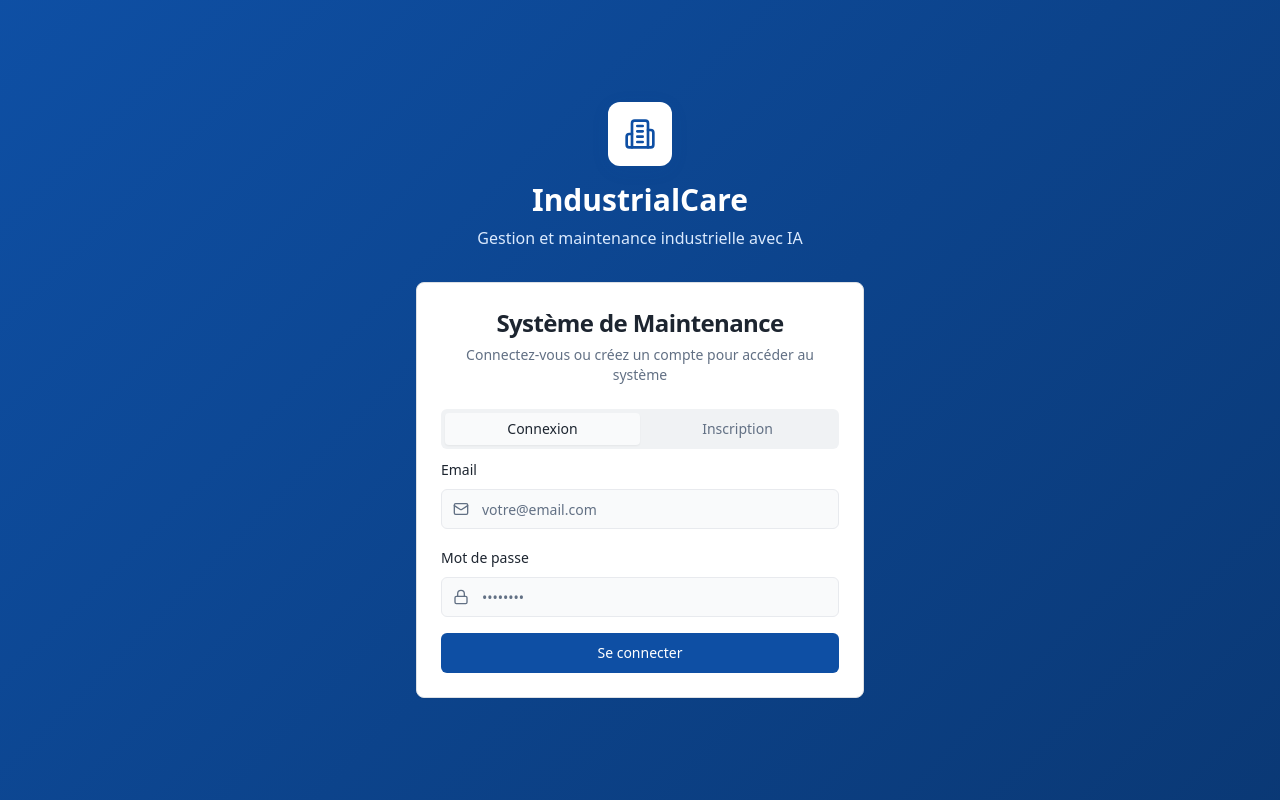
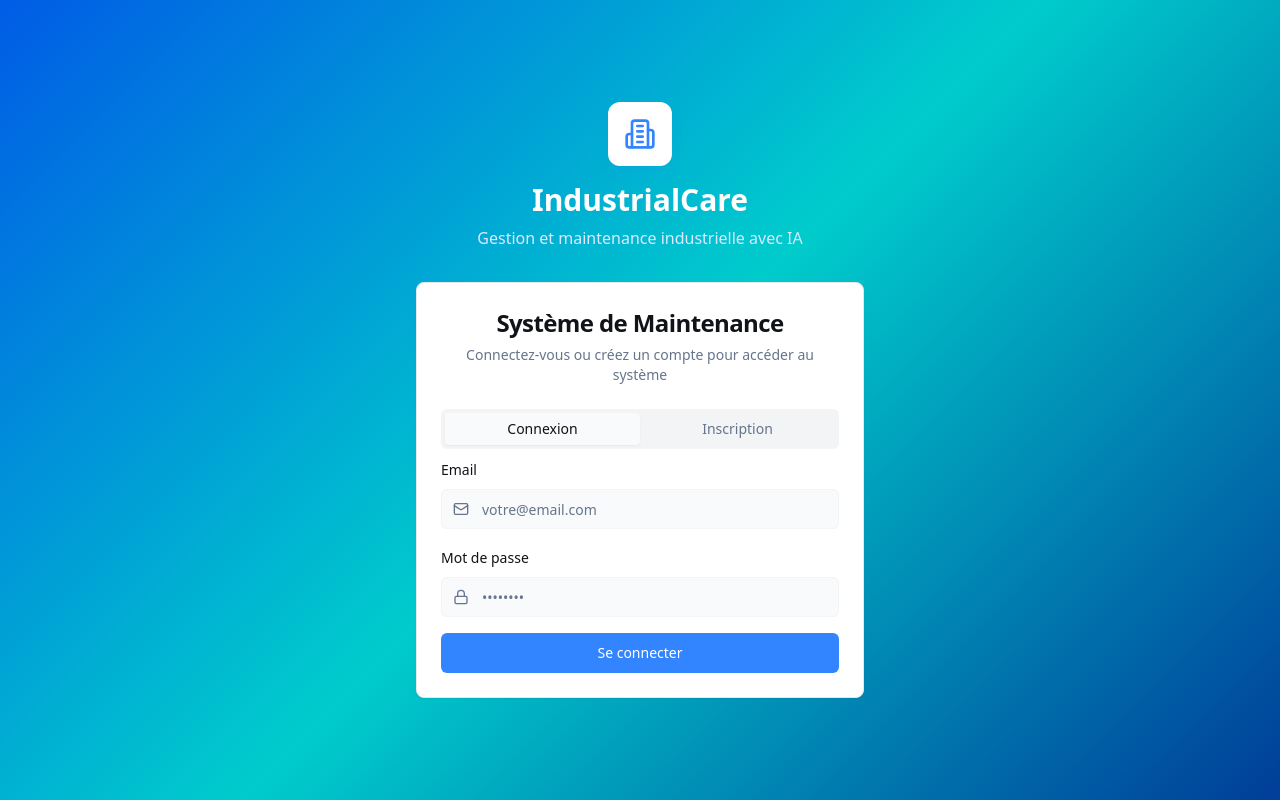
Before and after one commit to eliass404/mainteo, a React (Vite) app: page / in a window 1280 px wide. Built offline with nearby package versions, Linux system fonts and the light colour scheme.

Commit message:
Refactor: Enhance app graphics

```diff
--- a/src/index.css
+++ b/src/index.css
@@ -8,60 +8,82 @@ All colors MUST be HSL.
 
 @layer base {
   :root {
-    /* Industrial Design System */
-    --background: 210 16% 98%;
-    --foreground: 215 25% 15%;
+    /* Professional Futuristic Design System */
+    --background: 216 12% 98%;
+    --foreground: 217 19% 8%;
 
     --card: 0 0% 100%;
-    --card-foreground: 215 25% 15%;
+    --card-foreground: 217 19% 8%;
 
     --popover: 0 0% 100%;
-    --popover-foreground: 215 25% 15%;
+    --popover-foreground: 217 19% 8%;
 
-    --primary: 214 84% 35%;
+    /* Futuristic Blue Palette */
+    --primary: 216 100% 60%;
     --primary-foreground: 0 0% 100%;
-    --primary-hover: 214 84% 30%;
+    --primary-hover: 216 100% 55%;
+    --primary-glow: 216 100% 75%;
 
-    --secondary: 215 15% 92%;
-    --secondary-foreground: 215 25% 25%;
+    --secondary: 217 32% 17%;
+    --secondary-foreground: 210 40% 98%;
 
-    --muted: 215 15% 95%;
-    --muted-foreground: 215 15% 45%;
+    --muted: 220 14% 96%;
+    --muted-foreground: 215 16% 47%;
 
-    --accent: 38 92% 50%;
-    --accent-foreground: 215 25% 15%;
+    /* Cyan Accent */
+    --accent: 180 100% 50%;
+    --accent-foreground: 217 19% 8%;
+    --accent-glow: 180 100% 70%;
 
+    /* Status Colors */
     --success: 142 76% 36%;
     --success-foreground: 0 0% 100%;
+    --success-glow: 142 76% 56%;
 
-    --warning: 38 92% 50%;
-    --warning-foreground: 215 25% 15%;
+    --warning: 45 93% 58%;
+    --warning-foreground: 217 19% 8%;
+    --warning-glow: 45 93% 78%;
 
     --destructive: 0 84% 60%;
     --destructive-foreground: 0 0% 100%;
+    --destructive-glow: 0 84% 80%;
 
-    --border: 215 15% 88%;
-    --input: 215 15% 92%;
-    --ring: 214 84% 35%;
+    /* Interface Elements */
+    --border: 220 13% 91%;
+    --input: 220 14% 96%;
+    --ring: 216 100% 60%;
 
-    /* Industrial specific colors */
-    --industrial-primary: 214 84% 35%;
-    --industrial-secondary: 215 15% 25%;
-    --industrial-accent: 38 92% 50%;
+    /* Industrial/Tech specific colors */
+    --industrial-primary: 216 100% 60%;
+    --industrial-secondary: 217 32% 17%;
+    --industrial-accent: 180 100% 50%;
     --industrial-danger: 0 84% 60%;
     --industrial-success: 142 76% 36%;
 
-    /* Gradients */
-    --gradient-primary: linear-gradient(135deg, hsl(214 84% 35%), hsl(214 84% 45%));
-    --gradient-secondary: linear-gradient(135deg, hsl(215 15% 92%), hsl(215 15% 88%));
-    --gradient-hero: linear-gradient(135deg, hsl(214 84% 35%), hsl(214 84% 25%));
+    /* Advanced Gradients */
+    --gradient-primary: linear-gradient(135deg, hsl(216 100% 60%) 0%, hsl(180 100% 50%) 100%);
+    --gradient-secondary: linear-gradient(135deg, hsl(217 32% 17%) 0%, hsl(217 32% 12%) 100%);
+    --gradient-hero: linear-gradient(135deg, hsl(216 100% 45%) 0%, hsl(180 100% 40%) 50%, hsl(216 100% 30%) 100%);
+    --gradient-card: linear-gradient(145deg, hsl(0 0% 100%) 0%, hsl(220 14% 98%) 100%);
+    --gradient-glass: linear-gradient(145deg, hsl(0 0% 100% / 0.9) 0%, hsl(220 14% 98% / 0.8) 100%);
+    --gradient-cyber: linear-gradient(45deg, hsl(216 100% 60%) 0%, hsl(180 100% 50%) 25%, hsl(270 100% 60%) 50%, hsl(180 100% 50%) 75%, hsl(216 100% 60%) 100%);
 
-    /* Shadows */
-    --shadow-industrial: 0 4px 20px -2px hsl(214 84% 35% / 0.1);
-    --shadow-card: 0 2px 10px -2px hsl(215 15% 25% / 0.1);
+    /* Professional Shadows */
+    --shadow-subtle: 0 1px 3px 0 hsl(0 0% 0% / 0.1), 0 1px 2px -1px hsl(0 0% 0% / 0.1);
+    --shadow-card: 0 4px 6px -1px hsl(0 0% 0% / 0.1), 0 2px 4px -2px hsl(0 0% 0% / 0.1);
+    --shadow-industrial: 0 10px 15px -3px hsl(216 100% 60% / 0.1), 0 4px 6px -4px hsl(216 100% 60% / 0.1);
+    --shadow-glow: 0 0 20px hsl(216 100% 60% / 0.3), 0 0 40px hsl(216 100% 60% / 0.1);
+    --shadow-glow-cyan: 0 0 20px hsl(180 100% 50% / 0.3), 0 0 40px hsl(180 100% 50% / 0.1);
+    --shadow-floating: 0 20px 25px -5px hsl(0 0% 0% / 0.1), 0 8px 10px -6px hsl(0 0% 0% / 0.1);
 
-    /* Animation */
+    /* Animation & Transitions */
     --transition-smooth: all 0.3s cubic-bezier(0.4, 0, 0.2, 1);
+    --transition-bounce: all 0.5s cubic-bezier(0.68, -0.55, 0.265, 1.55);
+    --transition-fast: all 0.15s ease-out;
+
+    /* Glass Morphism */
+    --glass-backdrop: backdrop-blur(12px) saturate(180%);
+    --glass-border: 1px solid hsl(0 0% 100% / 0.125);
 
     --radius: 0.5rem;
 
@@ -83,57 +105,77 @@ All colors MUST be HSL.
   }
 
   .dark {
-    /* Industrial Dark Mode */
-    --background: 215 25% 8%;
-    --foreground: 210 40% 95%;
+    /* Professional Futuristic Dark Mode */
+    --background: 217 32% 4%;
+    --foreground: 210 40% 98%;
 
-    --card: 215 25% 10%;
-    --card-foreground: 210 40% 95%;
+    --card: 217 32% 6%;
+    --card-foreground: 210 40% 98%;
 
-    --popover: 215 25% 10%;
-    --popover-foreground: 210 40% 95%;
+    --popover: 217 32% 6%;
+    --popover-foreground: 210 40% 98%;
 
-    --primary: 214 84% 45%;
+    /* Futuristic Blue Palette - Dark */
+    --primary: 216 100% 65%;
     --primary-foreground: 0 0% 100%;
-    --primary-hover: 214 84% 40%;
+    --primary-hover: 216 100% 70%;
+    --primary-glow: 216 100% 80%;
 
-    --secondary: 215 15% 15%;
-    --secondary-foreground: 210 40% 95%;
+    --secondary: 217 32% 12%;
+    --secondary-foreground: 210 40% 98%;
 
-    --muted: 215 15% 12%;
-    --muted-foreground: 215 15% 65%;
+    --muted: 217 32% 8%;
+    --muted-foreground: 217 19% 65%;
 
-    --accent: 38 92% 55%;
-    --accent-foreground: 215 25% 8%;
+    /* Cyan Accent - Dark */
+    --accent: 180 100% 60%;
+    --accent-foreground: 217 32% 4%;
+    --accent-glow: 180 100% 80%;
 
-    --success: 142 76% 40%;
+    /* Status Colors - Dark */
+    --success: 142 76% 45%;
     --success-foreground: 0 0% 100%;
+    --success-glow: 142 76% 65%;
 
-    --warning: 38 92% 55%;
-    --warning-foreground: 215 25% 8%;
+    --warning: 45 93% 65%;
+    --warning-foreground: 217 32% 4%;
+    --warning-glow: 45 93% 85%;
 
     --destructive: 0 84% 65%;
     --destructive-foreground: 0 0% 100%;
+    --destructive-glow: 0 84% 85%;
 
-    --border: 215 15% 20%;
-    --input: 215 15% 15%;
-    --ring: 214 84% 45%;
+    /* Interface Elements - Dark */
+    --border: 217 32% 15%;
+    --input: 217 32% 8%;
+    --ring: 216 100% 65%;
 
-    /* Industrial specific colors for dark mode */
-    --industrial-primary: 214 84% 45%;
-    --industrial-secondary: 215 15% 85%;
-    --industrial-accent: 38 92% 55%;
+    /* Industrial/Tech specific colors - Dark */
+    --industrial-primary: 216 100% 65%;
+    --industrial-secondary: 210 40% 98%;
+    --industrial-accent: 180 100% 60%;
     --industrial-danger: 0 84% 65%;
-    --industrial-success: 142 76% 40%;
+    --industrial-success: 142 76% 45%;
 
-    /* Dark mode gradients */
-    --gradient-primary: linear-gradient(135deg, hsl(214 84% 45%), hsl(214 84% 35%));
-    --gradient-secondary: linear-gradient(135deg, hsl(215 15% 15%), hsl(215 15% 12%));
-    --gradient-hero: linear-gradient(135deg, hsl(214 84% 35%), hsl(214 84% 20%));
+    /* Advanced Gradients - Dark */
+    --gradient-primary: linear-gradient(135deg, hsl(216 100% 50%) 0%, hsl(180 100% 45%) 100%);
+    --gradient-secondary: linear-gradient(135deg, hsl(217 32% 12%) 0%, hsl(217 32% 8%) 100%);
+    --gradient-hero: linear-gradient(135deg, hsl(216 100% 35%) 0%, hsl(180 100% 30%) 50%, hsl(216 100% 20%) 100%);
+    --gradient-card: linear-gradient(145deg, hsl(217 32% 6%) 0%, hsl(217 32% 4%) 100%);
+    --gradient-glass: linear-gradient(145deg, hsl(217 32% 6% / 0.9) 0%, hsl(217 32% 4% / 0.8) 100%);
+    --gradient-cyber: linear-gradient(45deg, hsl(216 100% 50%) 0%, hsl(180 100% 45%) 25%, hsl(270 100% 50%) 50%, hsl(180 100% 45%) 75%, hsl(216 100% 50%) 100%);
 
-    /* Dark mode shadows */
-    --shadow-industrial: 0 4px 20px -2px hsl(214 84% 20% / 0.3);
-    --shadow-card: 0 2px 10px -2px hsl(215 25% 5% / 0.5);
+    /* Professional Shadows - Dark */
+    --shadow-subtle: 0 1px 3px 0 hsl(0 0% 0% / 0.3), 0 1px 2px -1px hsl(0 0% 0% / 0.3);
+    --shadow-card: 0 4px 6px -1px hsl(0 0% 0% / 0.3), 0 2px 4px -2px hsl(0 0% 0% / 0.3);
+    --shadow-industrial: 0 10px 15px -3px hsl(216 100% 60% / 0.3), 0 4px 6px -4px hsl(216 100% 60% / 0.3);
+    --shadow-glow: 0 0 20px hsl(216 100% 60% / 0.5), 0 0 40px hsl(216 100% 60% / 0.2);
+    --shadow-glow-cyan: 0 0 20px hsl(180 100% 50% / 0.5), 0 0 40px hsl(180 100% 50% / 0.2);
+    --shadow-floating: 0 20px 25px -5px hsl(0 0% 0% / 0.4), 0 8px 10px -6px hsl(0 0% 0% / 0.4);
+
+    /* Glass Morphism - Dark */
+    --glass-backdrop: backdrop-blur(12px) saturate(180%);
+    --glass-border: 1px solid hsl(210 40% 98% / 0.125);
 
     --sidebar-background: 215 25% 6%;
     --sidebar-foreground: 210 40% 95%;
@@ -153,5 +195,137 @@ All colors MUST be HSL.
 
   body {
     @apply bg-background text-foreground;
+    font-feature-settings: "cv02", "cv03", "cv04", "cv11";
   }
 }
+
+@layer components {
+  /* Futuristic Component Classes */
+  .glass-card {
+    @apply bg-gradient-card backdrop-blur-sm border border-white/10;
+    box-shadow: var(--shadow-card);
+  }
+
+  .cyber-glow {
+    @apply relative;
+  }
+
+  .cyber-glow::before {
+    content: '';
+    @apply absolute inset-0 -z-10 rounded-lg;
+    background: var(--gradient-cyber);
+    filter: blur(8px);
+    opacity: 0.3;
+    animation: cyber-pulse 3s ease-in-out infinite;
+  }
+
+  .hover-glow {
+    @apply transition-all duration-300;
+  }
+
+  .hover-glow:hover {
+    box-shadow: var(--shadow-glow);
+    transform: translateY(-2px);
+  }
+
+  .tech-border {
+    @apply relative overflow-hidden;
+  }
+
+  .tech-border::before {
+    content: '';
+    @apply absolute inset-0 p-[1px] rounded-lg;
+    background: var(--gradient-primary);
+    mask: linear-gradient(#fff 0 0) content-box, linear-gradient(#fff 0 0);
+    mask-composite: xor;
+  }
+
+  .floating-action {
+    @apply transform transition-all duration-300 hover:scale-105;
+    box-shadow: var(--shadow-floating);
+  }
+
+  .floating-action:hover {
+    box-shadow: var(--shadow-glow);
+  }
+
+  .neo-morphism {
+    background: linear-gradient(145deg, hsl(var(--background)), hsl(var(--muted)));
+    box-shadow:
+      20px 20px 60px hsl(var(--muted-foreground) / 0.1),
+      -20px -20px 60px hsl(var(--background) / 0.8);
+  }
+
+  .holographic {
+    background: var(--gradient-cyber);
+    background-size: 200% 200%;
+    animation: holographic-shift 4s ease-in-out infinite;
+  }
+}
+
+@layer utilities {
+  .text-gradient {
+    background: var(--gradient-primary);
+    -webkit-background-clip: text;
+    -webkit-text-fill-color: transparent;
+    background-clip: text;
+  }
+
+  .text-cyber {
+    background: var(--gradient-cyber);
+    background-size: 200% 200%;
+    -webkit-background-clip: text;
+    -webkit-text-fill-color: transparent;
+    background-clip: text;
+    animation: holographic-shift 3s ease-in-out infinite;
+  }
+
+  .border-gradient {
+    border: 1px solid transparent;
+    background: linear-gradient(hsl(var(--background)), hsl(var(--background))) padding-box,
+                var(--gradient-primary) border-box;
+  }
+}
+
+/* Futuristic Animations */
+@keyframes cyber-pulse {
+  0%, 100% { opacity: 0.3; }
+  50% { opacity: 0.6; }
+}
+
+@keyframes holographic-shift {
+  0%, 100% { background-position: 0% 50%; }
+  50% { background-position: 100% 50%; }
+}
+
+@keyframes float {
+  0%, 100% { transform: translateY(0px); }
+  50% { transform: translateY(-10px); }
+}
+
+@keyframes glow-pulse {
+  0%, 100% {
+    box-shadow: 0 0 20px hsl(var(--primary) / 0.3);
+  }
+  50% {
+    box-shadow: 0 0 40px hsl(var(--primary) / 0.6), 0 0 60px hsl(var(--primary) / 0.3);
+  }
+}
+
+/* Scrollbar Styling */
+::-webkit-scrollbar {
+  width: 8px;
+}
+
+::-webkit-scrollbar-track {
+  background: hsl(var(--muted));
+}
+
+::-webkit-scrollbar-thumb {
+  background: var(--gradient-primary);
+  border-radius: 4px;
+}
+
+::-webkit-scrollbar-thumb:hover {
+  background: var(--gradient-secondary);
+}
--- a/tailwind.config.ts
+++ b/tailwind.config.ts
@@ -82,14 +82,26 @@ export default {
 			backgroundImage: {
 				'gradient-primary': 'var(--gradient-primary)',
 				'gradient-secondary': 'var(--gradient-secondary)',
-				'gradient-hero': 'var(--gradient-hero)'
+				'gradient-hero': 'var(--gradient-hero)',
+				'gradient-card': 'var(--gradient-card)',
+				'gradient-glass': 'var(--gradient-glass)',
+				'gradient-cyber': 'var(--gradient-cyber)'
 			},
 			boxShadow: {
+				'subtle': 'var(--shadow-subtle)',
+				'card': 'var(--shadow-card)',
 				'industrial': 'var(--shadow-industrial)',
-				'card': 'var(--shadow-card)'
+				'glow': 'var(--shadow-glow)',
+				'glow-cyan': 'var(--shadow-glow-cyan)',
+				'floating': 'var(--shadow-floating)'
+			},
+			backdropBlur: {
+				'glass': '12px'
 			},
 			transitionTimingFunction: {
-				'smooth': 'var(--transition-smooth)'
+				'smooth': 'var(--transition-smooth)',
+				'bounce': 'var(--transition-bounce)',
+				'fast': 'var(--transition-fast)'
 			},
 			borderRadius: {
 				lg: 'var(--radius)',
@@ -112,11 +124,57 @@ export default {
 					to: {
 						height: '0'
 					}
+				},
+				'cyber-pulse': {
+					'0%, 100%': { opacity: '0.3' },
+					'50%': { opacity: '0.6' }
+				},
+				'holographic-shift': {
+					'0%, 100%': { 'background-position': '0% 50%' },
+					'50%': { 'background-position': '100% 50%' }
+				},
+				'float': {
+					'0%, 100%': { transform: 'translateY(0px)' },
+					'50%': { transform: 'translateY(-10px)' }
+				},
+				'glow-pulse': {
+					'0%, 100%': {
+						'box-shadow': '0 0 20px hsl(var(--primary) / 0.3)'
+					},
+					'50%': {
+						'box-shadow': '0 0 40px hsl(var(--primary) / 0.6), 0 0 60px hsl(var(--primary) / 0.3)'
+					}
+				},
+				'fade-in-up': {
+					'0%': {
+						opacity: '0',
+						transform: 'translateY(20px)'
+					},
+					'100%': {
+						opacity: '1',
+						transform: 'translateY(0)'
+					}
+				},
+				'scale-in': {
+					'0%': {
+						opacity: '0',
+						transform: 'scale(0.9)'
+					},
+					'100%': {
+						opacity: '1',
+						transform: 'scale(1)'
+					}
 				}
 			},
 			animation: {
 				'accordion-down': 'accordion-down 0.2s ease-out',
-				'accordion-up': 'accordion-up 0.2s ease-out'
+				'accordion-up': 'accordion-up 0.2s ease-out',
+				'cyber-pulse': 'cyber-pulse 3s ease-in-out infinite',
+				'holographic-shift': 'holographic-shift 4s ease-in-out infinite',
+				'float': 'float 3s ease-in-out infinite',
+				'glow-pulse': 'glow-pulse 2s ease-in-out infinite',
+				'fade-in-up': 'fade-in-up 0.6s ease-out',
+				'scale-in': 'scale-in 0.3s ease-out'
 			}
 		}
 	},
```
